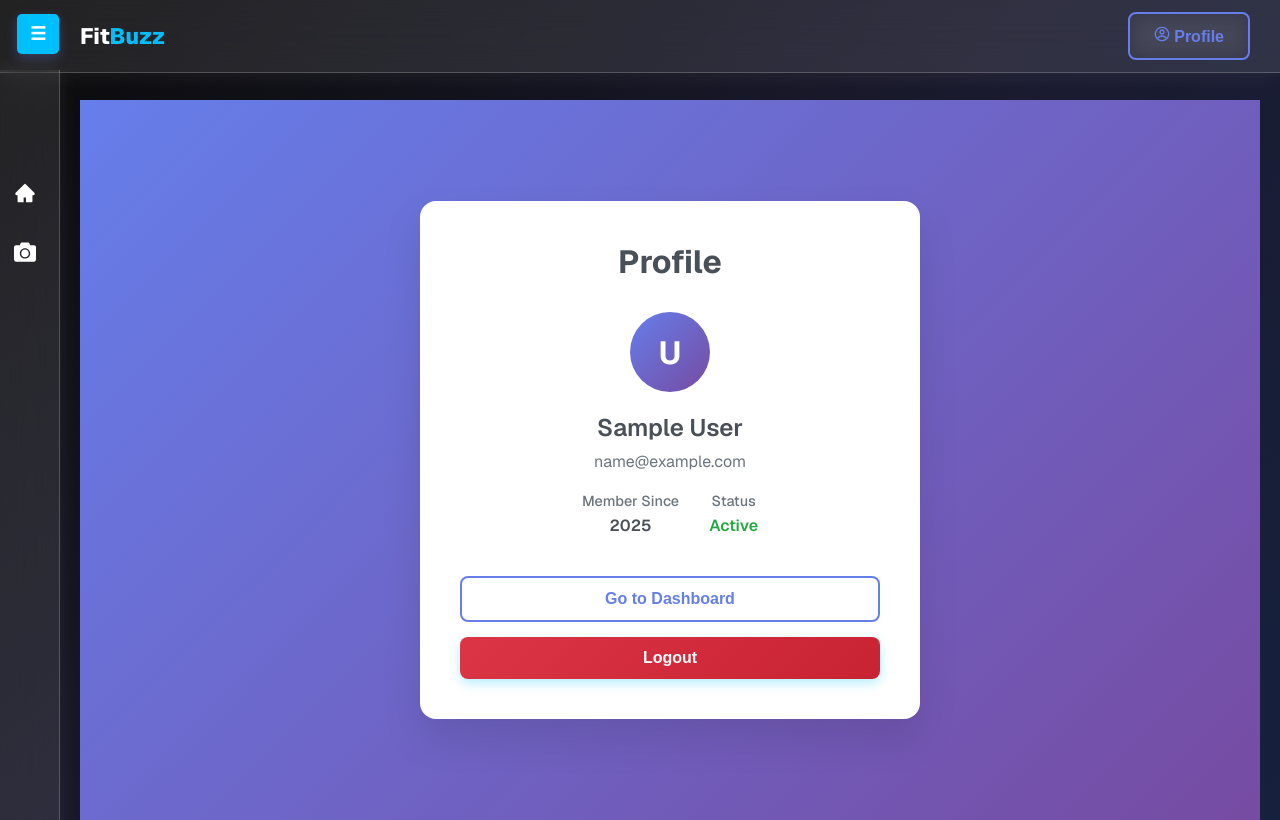
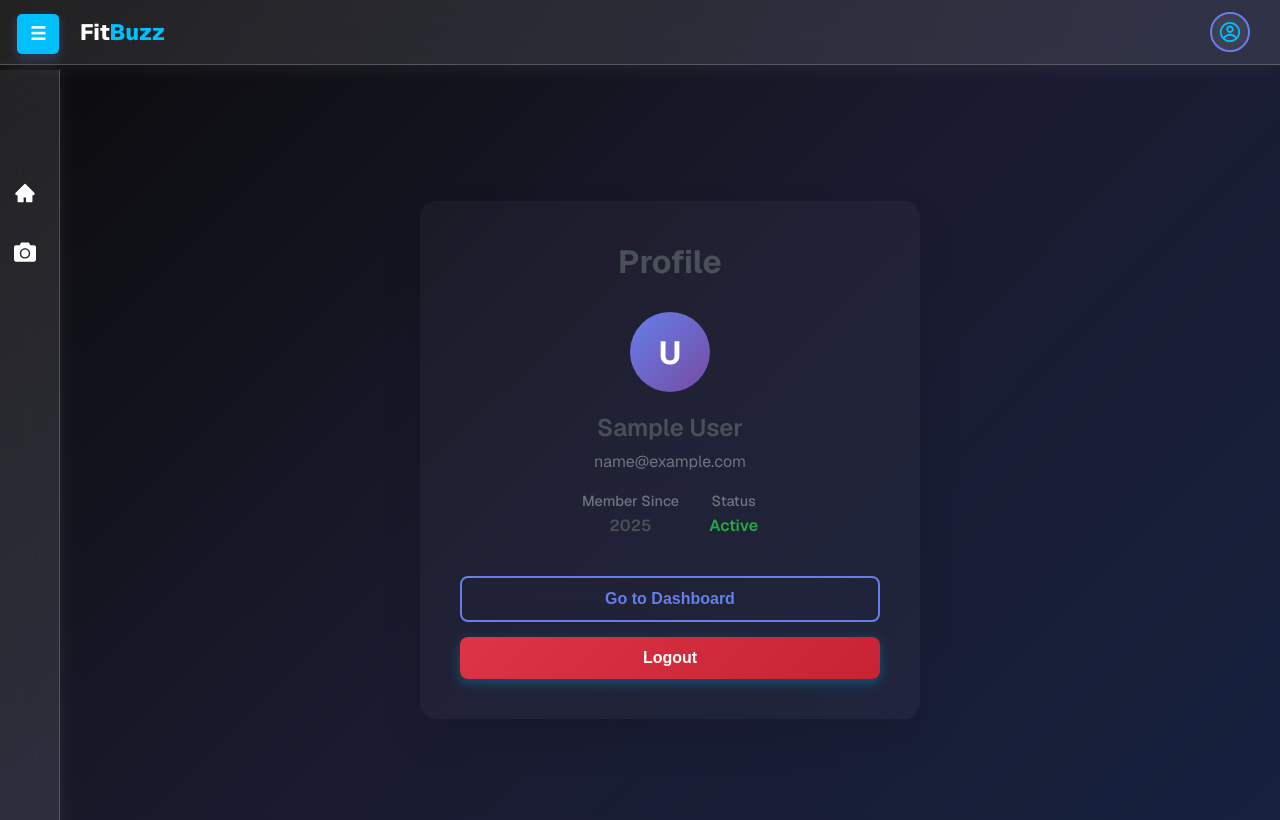
Before and after one commit to tusharrajput001/FitBuzz, a React (Vite) app: page /profile in a window 1280 px wide. Built offline with nearby package versions, Linux system fonts and the light colour scheme; no server answers; sample sign-in values are in the browser's storage.

Commit message:
update UI profile and homepage

```diff
--- a/src/Home/HomePage.jsx
+++ b/src/Home/HomePage.jsx
@@ -173,17 +173,17 @@ const HomePage = () => {
                             <h3>Quick & Easy Setup</h3>
                             <p>Answer a few simple questions and get your customized workout and nutrition plan in minutes.</p>
                         </div>
-                        <div className="feature-card">
+                        {/* <div className="feature-card">
                             <div className="feature-icon">📊</div>
                             <h3>Progress Tracking</h3>
                             <p>Monitor your fitness journey with detailed analytics and progress reports.</p>
-                        </div>
+                        </div> */}
                         <div className="feature-card">
                             <div className="feature-icon">🎯</div>
                             <h3>Goal-Oriented Plans</h3>
                             <p>Whether you want to lose weight, build muscle, or improve endurance, we've got you covered.</p>
                         </div>
-                        <div className="feature-card">
+                        {/* <div className="feature-card">
                             <div className="feature-icon">🔄</div>
                             <h3>Adaptive Updates</h3>
                             <p>Your plans evolve with your progress, ensuring continuous improvement and motivation.</p>
@@ -192,7 +192,7 @@ const HomePage = () => {
                             <div className="feature-icon">🏆</div>
                             <h3>Proven Results</h3>
                             <p>Join thousands of users who have achieved their fitness goals with our AI-powered approach.</p>
-                        </div>
+                        </div> */}
                     </div>
                 </div>
             </section>
@@ -253,34 +253,7 @@ const HomePage = () => {
                             </div>
                         </div>
 
-                        <div className="ai-feature-card">
-                            <div className="ai-feature-visual">
-                                <div className="logging-demo">
-                                    <div className="log-entry">
-                                        <div className="log-icon">💪</div>
-                                        <div className="log-text">Bench Press: 3x8 @ 135lbs</div>
-                                    </div>
-                                    <div className="log-entry">
-                                        <div className="log-icon">🥗</div>
-                                        <div className="log-text">Grilled Chicken Salad: 450 cal</div>
-                                    </div>
-                                    <div className="log-entry">
-                                        <div className="log-icon">📏</div>
-                                        <div className="log-text">Weight: 165lbs (-2lbs this week)</div>
-                                    </div>
-                                </div>
-                            </div>
-                            <div className="ai-feature-content">
-                                <h3>Smart Logging</h3>
-                                <p>Easily log your workouts and meals with AI assistance. Our smart logging system learns your patterns and provides intelligent suggestions.</p>
-                                <ul className="feature-list">
-                                    <li>Workout logging</li>
-                                    <li>Food diary</li>
-                                    <li>Progress tracking</li>
-                                    <li>AI suggestions</li>
-                                </ul>
-                            </div>
-                        </div>
+
                     </div>
                 </div>
             </section>
--- a/src/Navbar/Navbar.css
+++ b/src/Navbar/Navbar.css
@@ -54,6 +54,24 @@ button {
   transition: all 0.3s ease;
   position: relative;
   overflow: hidden;
+}
+
+/* Circular profile icon button */
+.nav-buttons .profile-icon-btn {
+  width: 40px !important;
+  height: 40px !important;
+  padding: 0 !important;
+  border-radius: 50% !important;
+  display: inline-flex;
+  align-items: center;
+  justify-content: center;
+  line-height: 1;
+  color: #00bfff; /* ensure icon visible */
+}
+
+.nav-buttons .profile-icon-btn svg {
+  width: 22px;
+  height: 22px;
 }
 
 /* Outline button */
@@ -113,4 +131,9 @@ button {
     font-size: 0.85rem;
     padding: 5px 14px;
   }
+
+  .nav-buttons .profile-icon-btn {
+    width: 36px;
+    height: 36px;
+  }
 }
--- a/src/Navbar/Navbar.jsx
+++ b/src/Navbar/Navbar.jsx
@@ -81,10 +81,11 @@ const Navbar = () => {
                 Dashboard
               </button> */}
               <button
-                className="btn-outline"
+                className="btn-outline profile-icon-btn"
                 onClick={() => navigate("/profile")}
+                aria-label="Profile"
               >
-                <CgProfile /> Profile
+                <CgProfile />
               </button>
               {/* <button className="btn-fill" onClick={handleLogout}>
                 Logout
--- a/src/Profile/Profile.css
+++ b/src/Profile/Profile.css
@@ -1,6 +1,6 @@
 .profile-page {
   min-height: 90vh;
-  background: linear-gradient(135deg, #667eea 0%, #764ba2 100%);
+  /* background: linear-gradient(135deg, #667eea 0%, #764ba2 100%); */
   display: flex;
   align-items: center;
   justify-content: center;
@@ -8,7 +8,7 @@
 }
 
 .profile-container {
-  background: white;
+  background: #ffffff08;
   border-radius: 16px;
   padding: 40px;
   box-shadow: 0 20px 40px rgba(0, 0, 0, 0.1);
```
